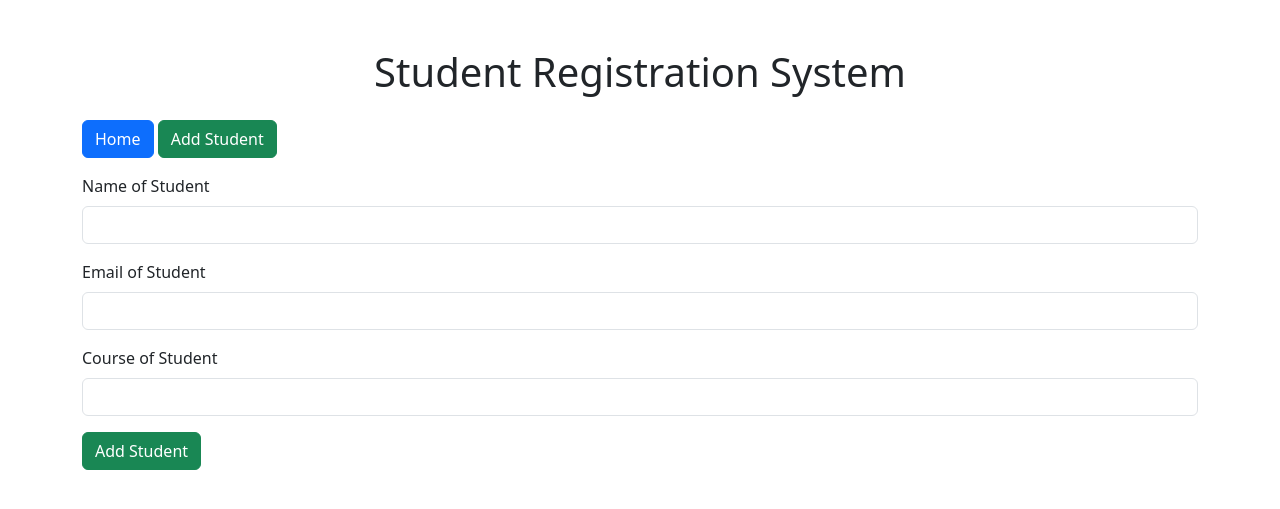
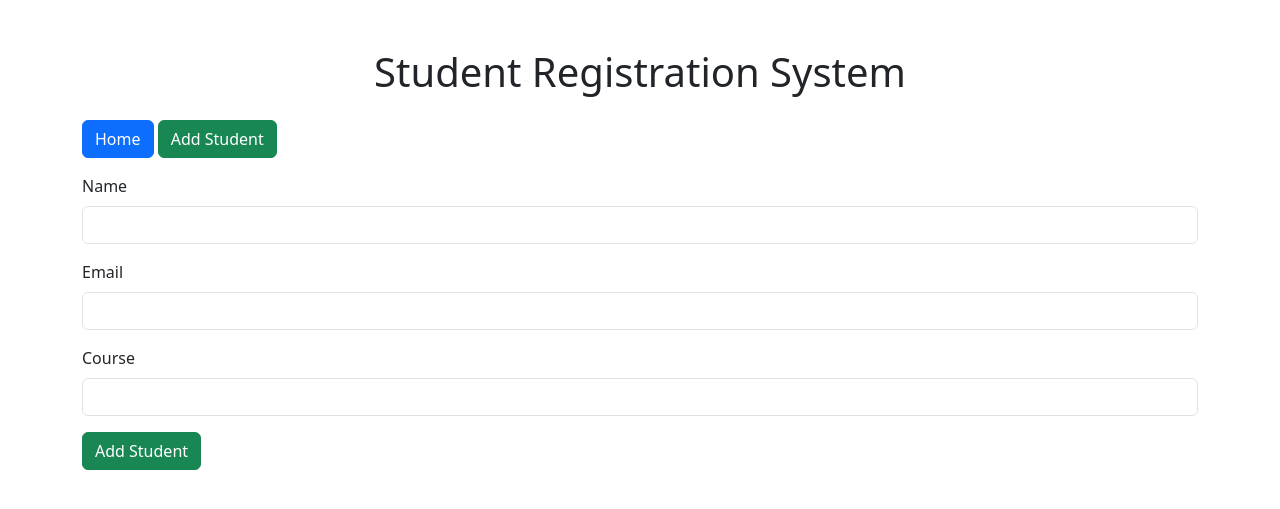
Before and after one commit to Avinashsain/flask_web_application, a Flask app: page /add in a window 1280 px wide. Shown: the top 509 px of the page. Run offline with Flask 3, Linux system fonts and the light colour scheme; some libraries are stand-ins or nearby versions.

Commit message:
Simplify student form field labels
Shorten form labels in add_student.html and update_student.html from "Name of Student", "Email of Student", "Course of Student" to "Name", "Email", and "Course" for clearer, more consistent UI.

```diff
--- a/templates/add_student.html
+++ b/templates/add_student.html
@@ -3,15 +3,15 @@
 {% block content %}
 <form method="POST">
     <div class="mb-3">
-        <label for="name" class="form-label">Name of Student</label>
+        <label for="name" class="form-label">Name</label>
         <input type="text" name="name" id="name" class="form-control" required>
     </div>
     <div class="mb-3">
-        <label for="email" class="form-label">Email of Student</label>
+        <label for="email" class="form-label">Email</label>
         <input type="email" name="email" id="email" class="form-control" required>
     </div>
     <div class="mb-3">
-        <label for="course" class="form-label">Course of Student</label>
+        <label for="course" class="form-label">Course</label>
         <input type="text" name="course" id="course" class="form-control" required>
     </div>
     <button type="submit" class="btn btn-success">Add Student</button>
--- a/templates/update_student.html
+++ b/templates/update_student.html
@@ -4,15 +4,15 @@
 <h2 class="mb-4">Update Student</h2>
 <form method="POST">
     <div class="mb-3">
-        <label for="name" class="form-label">Name of Student</label>
+        <label for="name" class="form-label">Name</label>
         <input type="text" name="name" id="name" class="form-control" value="{{ student.name }}" required>
     </div>
     <div class="mb-3">
-        <label for="email" class="form-label">Email of Student</label>
+        <label for="email" class="form-label">Email</label>
         <input type="email" name="email" id="email" class="form-control" value="{{ student.email }}" required>
     </div>
     <div class="mb-3">
-        <label for="course" class="form-label">Course of Student</label>
+        <label for="course" class="form-label">Course</label>
         <input type="text" name="course" id="course" class="form-control" value="{{ student.course }}" required>
     </div>
     <button type="submit" class="btn btn-warning">Update Student</button>
```
